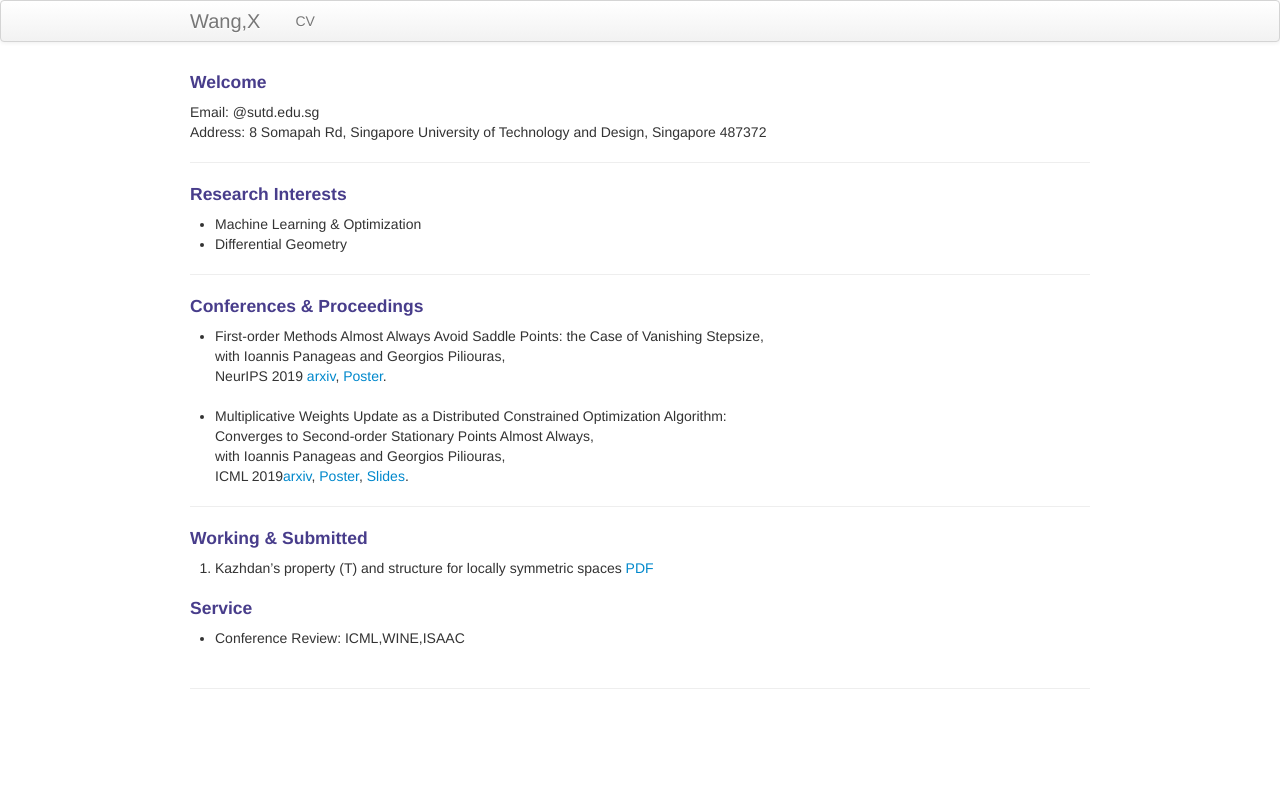
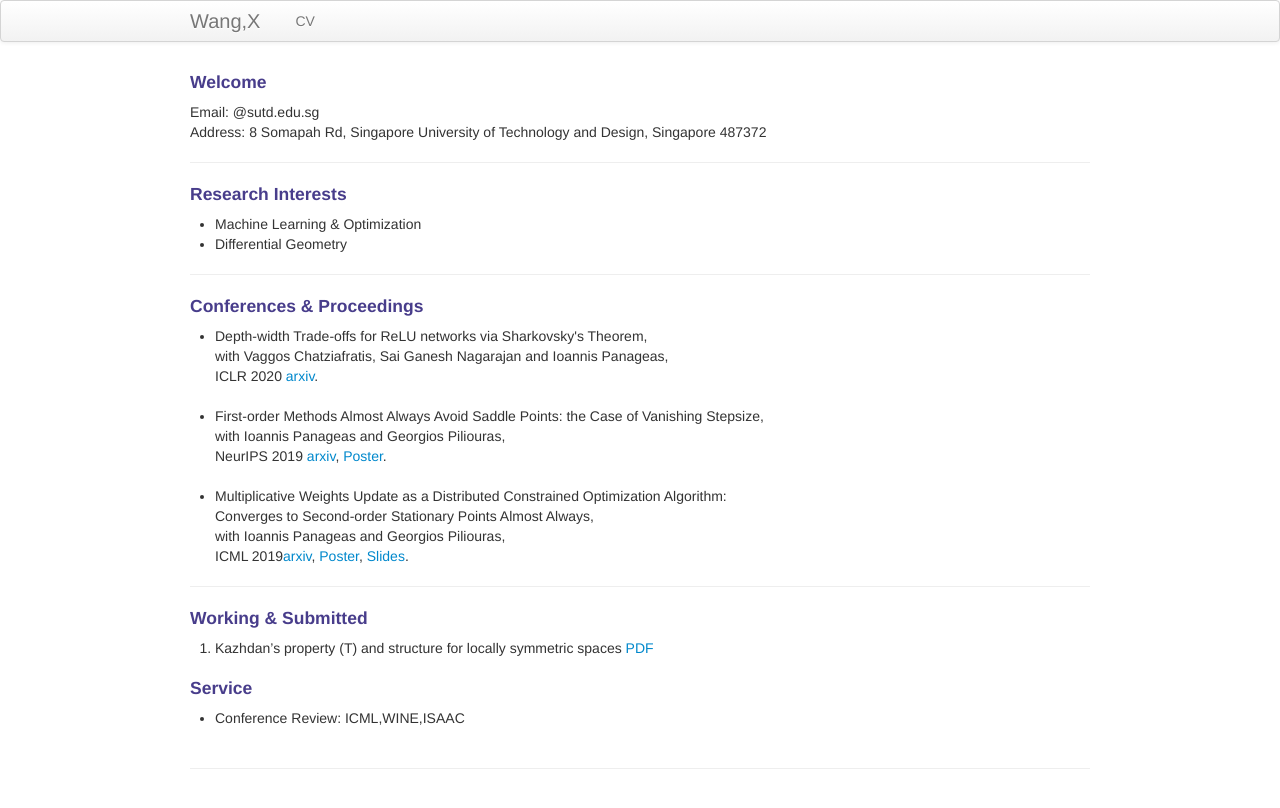
Before and after one commit to xiiaowang/xiiaowang.github.io, a Jekyll site: the page built from index.md, in a window 1280 px wide. Shown: the top 808 px of the page. Built offline with Jekyll 4.4.1, drawn with Linux system fonts in a browser that asks for light colours.

Commit message:
Update index.md

```diff
--- a/index.md
+++ b/index.md
@@ -40,6 +40,8 @@ keywords: machine learning, geometry
 ---
 <h4><a name="Conferences & Proceedings"></a>Conferences & Proceedings</h4>
 <ul>
+    <li> Depth-width Trade-offs for ReLU networks via Sharkovsky's Theorem, <br/> with Vaggos Chatziafratis, Sai Ganesh Nagarajan and Ioannis Panageas,<br/> ICLR 2020 <a href="https://arxiv.org/abs/1912.04378">arxiv</a>.</li>
+    <br/>
    <li> First-order Methods Almost Always Avoid Saddle Points: the Case of Vanishing Stepsize, <br/> with Ioannis Panageas and Georgios Piliouras,<br/> NeurIPS 2019 <a href="http://arxiv.org/abs/1906.07772">arxiv</a>, <a href="https://www.dropbox.com/s/y25vze12a2lpivv/NIPS19_poster.pdf?dl=0">Poster</a>.</li>
     <br/>
    <li> Multiplicative Weights Update as a Distributed Constrained Optimization Algorithm: <br/> Converges to Second-order Stationary Points Almost Always, <br/>with Ioannis Panageas and Georgios Piliouras,<br/> ICML 2019<a href="http://arxiv.org/abs/1810.05355">arxiv</a>, <a href="https://www.dropbox.com/s/qs9nr6pgycnboy7/poster_ICML_xiao2.pdf?dl=0">Poster</a>, <a href="https://www.dropbox.com/s/fh9j5scf2kaofca/main%20copy.pdf?dl=0">Slides</a>.</li>
```
